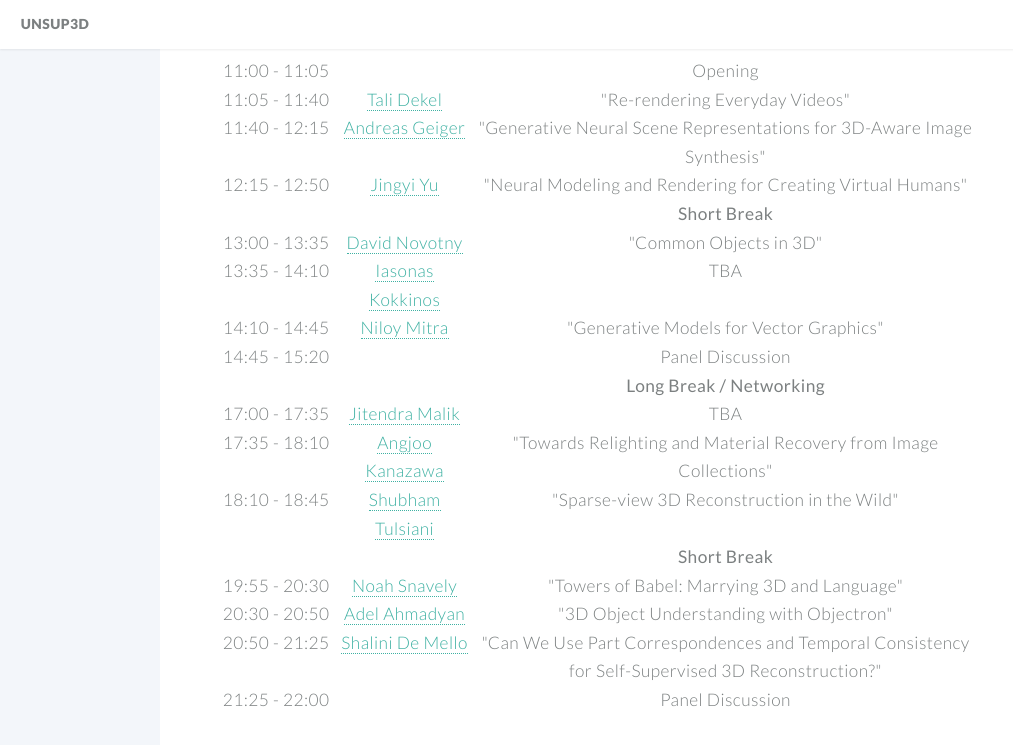
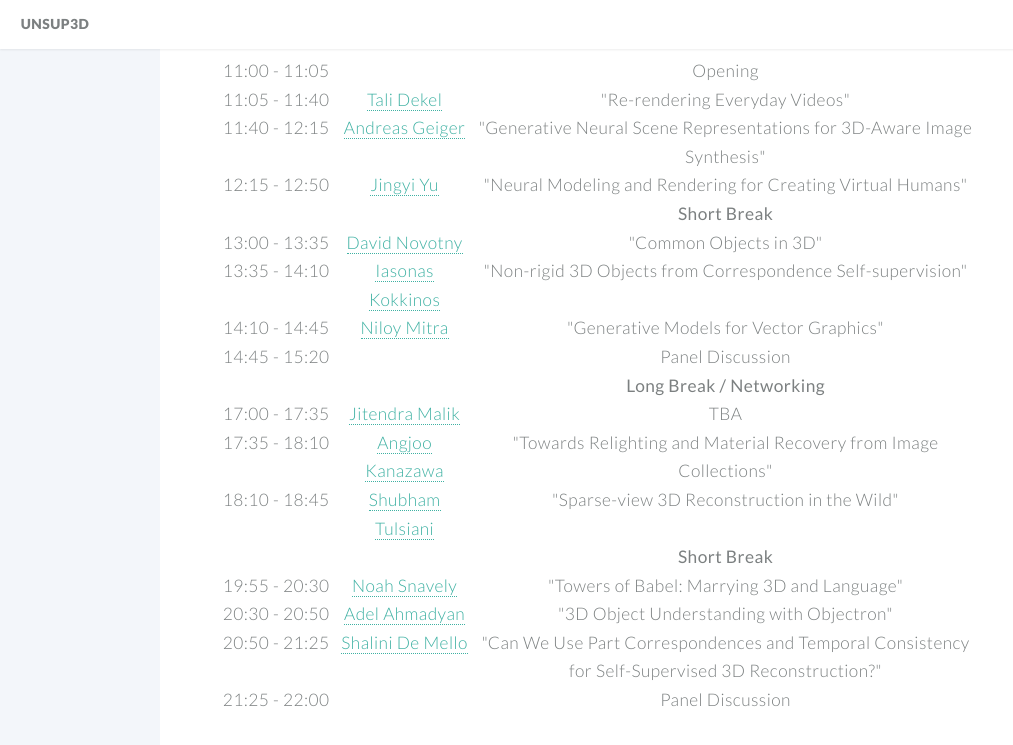
Before and after one commit to unsup3d/unsup3d.github.io, a Jekyll site: the page built from index.html, in a window 1280 px wide and 900 px high, scrolled down 1973 px. Shown: the top 745 px of the window, without its empty margins (0-1013 px from the left). Built offline with Jekyll 4.4.1, drawn with Linux system fonts in a browser that asks for light colours.

Commit message:
updated title

```diff
--- a/index.html
+++ b/index.html
@@ -101,7 +101,7 @@ banner: images/banner.jpg
           <tr>
             <td class="convertTimeRange">13:35-14:10</td>
             <td><a href="http://www0.cs.ucl.ac.uk/staff/I.Kokkinos/" target="_blank">Iasonas Kokkinos</a></td>
-            <td>TBA</td>
+            <td>"Non-rigid 3D Objects from Correspondence Self-supervision"</td>
             <td></td>
           </tr>
           <tr>
```
